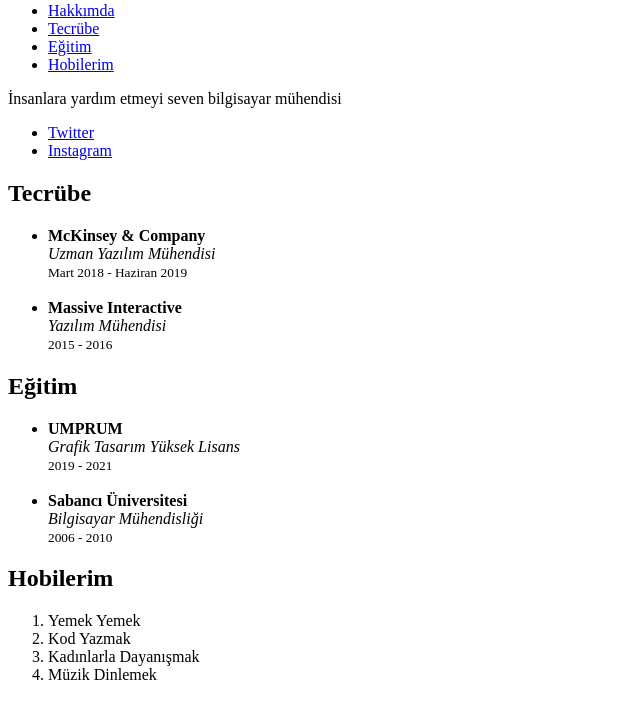
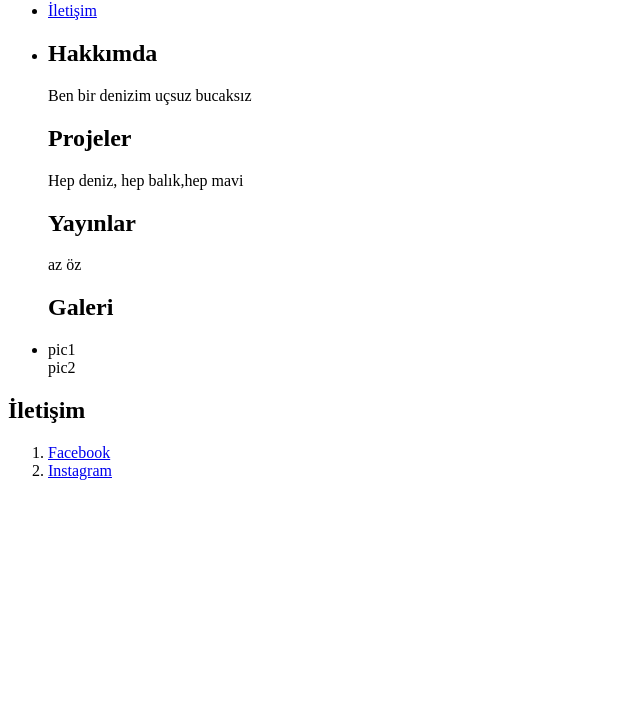
Before and after one commit to Bg612297/ben, a plain HTML site: page index.html in a window 1280 px wide. Shown: the part 78-800 px from the top of the page, without its empty margins (0-640 px from the left). Drawn offline with Linux system fonts and the light colour scheme.

Commit message:
Update index.html

```diff
--- a/index.html
+++ b/index.html
@@ -1,91 +1,82 @@
-<!DOCTYPE html>
-<html>
-<head>
-	<meta charset="utf-8">
-	<title>Midori Kocak</title>
-</head>
-<body>
-	<div id="hakkimda">
-		<h1>Midori Kocak</h1>
 
 		<ul>
 			<li>
-				<a href="#hakkimda">Hakkımda</a>
+				<a href="#Hakkımda">Hakkımda </a>
 			</li>
 
 			<li>
-				<a href="#tecrube">Tecrübe</a>
-			</li>
-			<li>
-				<a href="#egitim">Eğitim</a>
+				<a href="#Projeler">Projeler</a>
 			</li>
 
 			<li>
-				<a href="#hobilerim">Hobilerim</a>
+				<a href="Yayınlar">Yayınlar </a>
+			</li>
+
+			<li>
+				<a href="#Galeri"> Galeri </a>
+			</li>
+
+			<li>
+				<a href="İletişim"> İletişim </a>
 			</li>
 		</ul>
 
-		<p>İnsanlara yardım etmeyi seven bilgisayar mühendisi</p>
+	</section>
+
+
 
 		<ul>
 			<li>
-				<a href="http://www.twitter.com/midorikocak">Twitter</a>
-			</li>
-			<li>
-				<a href="http://www.instagram.com/midorikocak">Instagram</a>
+
+
+
+			<section  id="Hakkımda"> </section>
+			<section> <h2 class="mavi-buyuk-yazi"> Hakkımda </h2> </section>
+			<p>Ben bir denizim uçsuz bucaksız</p>
+
+			<section id="Projeler"> </section>
+			<section> <h2 class="mavi-buyuk-yazi">Projeler</h2> </section>
+			<p>Hep deniz, hep balık,hep mavi</p>
+
+			<section id="Yayınlar"> </section>
+			<section><h2 class="mavi-buyuk-yazi">Yayınlar</h2></section>
+			<p>az öz</p>
+
+			<section id="Galeri"> </section>
+			<section><h2 class="mavi-buyuk-yazi">Galeri</h2></section>
 			</li>
 		</ul>
-	</div>
-
-	<section id="tecrube">
-		<h2>Tecrübe</h2>
 
 			<ul>
 				<li>
-				<b>McKinsey & Company</b><br/>
-				<i>Uzman Yazılım Mühendisi</i><br/>
-				<small>Mart 2018 - Haziran 2019</small>
-			</li>
-			<br/>
-			<li>
-				<b>Massive Interactive</b><br/>
-				<i>Yazılım Mühendisi</i><br/>
-				<small>2015 - 2016</small>
-			</li>
-		</ul>
-	</section>
 
-	<section id="egitim">
-
-		<h2>Eğitim</h2>
-
-		<ul>
-			<li>
-				<b>UMPRUM</b><br/>
-				<i>Grafik Tasarım Yüksek Lisans</i><br/>
-				<small>2019 - 2021</small>
-			</li>
-			<br/>
-			<li>
-				<b>Sabancı Üniversitesi</b><br/>
-				<i>Bilgisayar Mühendisliği</i><br/>
-				<small>2006 - 2010</small>
-			</li>
-		</ul>
-	</section>
-
-	<section id="hobilerim">
+					<picture>pic1</picture><br/>
 
 
-		<h2>Hobilerim</h2>
+					<picture>pic2</picture><br/>
 
+				</li>
+
+			</ul>
+
+
+			<section id="İletişim"> </section>
+			<section><h2 class="mavi-buyuk-yazi">İletişim</h2></section>
 			<ol>
-			<li>Yemek Yemek</li>
-			<li>Kod Yazmak</li>
-			<li>Kadınlarla Dayanışmak</li>
-			<li>Müzik Dinlemek</li>
+				<li>
+					<a href="https://www.facebook.com/benal">Facebook </a>
+
+				</li>
+				<li><a href="https://www.instagram.com/bg612297/">Instagram </a>
+
+				</li>
 			</ol>
-	</section>
+
+		</ul>
+
+
+
+
 
 	</body>
 	</html>
```
Lines whose indentation alone changed are shown as unchanged.
